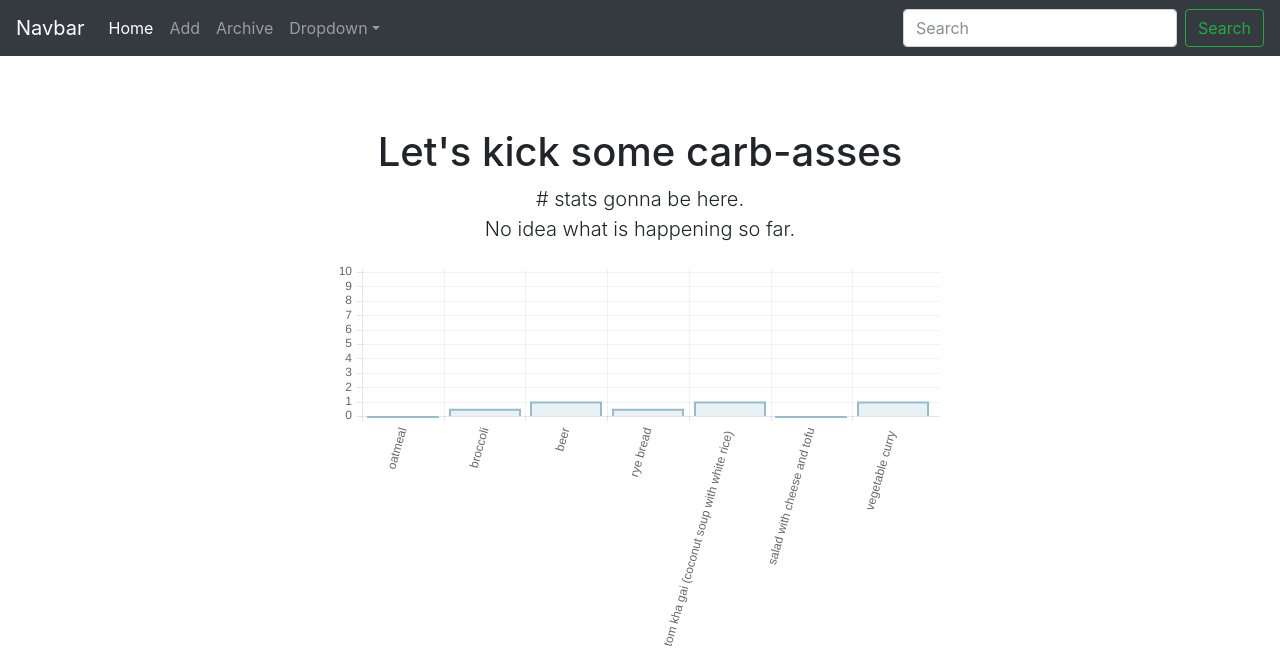
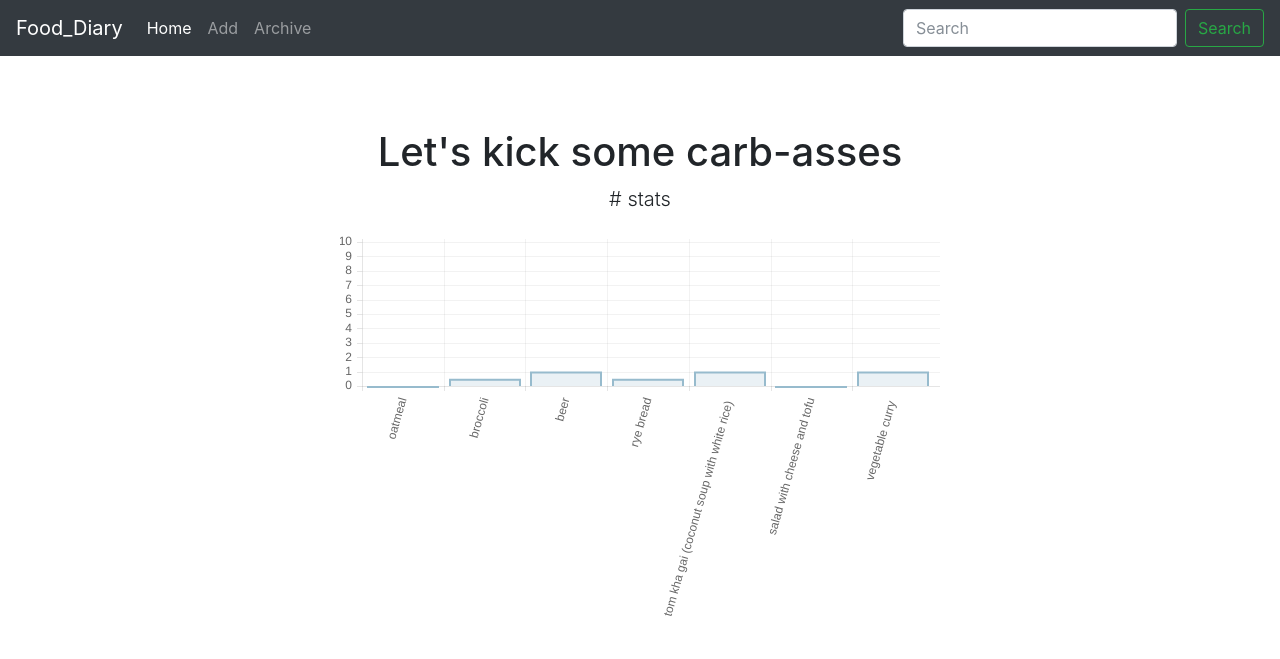
Before and after one commit to catb0y/food_diary, a Flask app: page / in a window 1280 px wide. Shown: the top 659 px of the page. Run offline with Flask 2, Linux system fonts and the light colour scheme; data comes from the database, SQL or seed files in the repository; both versions use the stored data as it was after the commit; some libraries are stand-ins or nearby versions.

Commit message:
Minor changes to html

```diff
--- a/main.py
+++ b/main.py
@@ -1,11 +1,7 @@
 #!/usr/bin/python
 from flask import Flask, render_template, url_for, request, flash, redirect
 from flask_sqlalchemy import SQLAlchemy
-from flask import jsonify
 import os
-import json
-import pygal
-import jsonpickle
 
 app = Flask(__name__)
 app.secret_key = "whatever floats your boat"
--- a/templates/base.html
+++ b/templates/base.html
@@ -23,7 +23,7 @@
 
 <!-- Navbar -->
     <nav class="navbar navbar-expand-md navbar-dark bg-dark fixed-top">
-      <a class="navbar-brand" href="#">Navbar</a>
+      <a class="navbar-brand" href="#">Food_Diary</a>
       <button class="navbar-toggler" type="button" data-toggle="collapse" data-target="#navbarsExampleDefault" aria-controls="navbarsExampleDefault" aria-expanded="false" aria-label="Toggle navigation">
         <span class="navbar-toggler-icon"></span>
       </button>
@@ -38,14 +38,6 @@
           </li>
           <li class="nav-item">
             <a class="nav-link" href="{{ url_for('archive') }}">Archive</a>
-          </li>
-          <li class="nav-item dropdown">
-            <a class="nav-link dropdown-toggle" href="http://example.com" id="dropdown01" data-toggle="dropdown" aria-haspopup="true" aria-expanded="false">Dropdown</a>
-            <div class="dropdown-menu" aria-labelledby="dropdown01">
-              <a class="dropdown-item" href="#">Action</a>
-              <a class="dropdown-item" href="#">Another action</a>
-              <a class="dropdown-item" href="#">Something else here</a>
-            </div>
           </li>
         </ul>
         <form class="form-inline my-2 my-lg-0">
--- a/templates/index.html
+++ b/templates/index.html
@@ -6,7 +6,7 @@
 
   <div class="starter-template">
     <h1>Let's kick some carb-asses</h1>
-    <p class="lead"># stats gonna be here.<br> No idea what is happening so far.</p>
+    <p class="lead"># stats</p>
 
     <canvas id="chart" width="600" height="400"></canvas>
     <script>
```
Also changed, not shown: README.md, app.sqlite.
